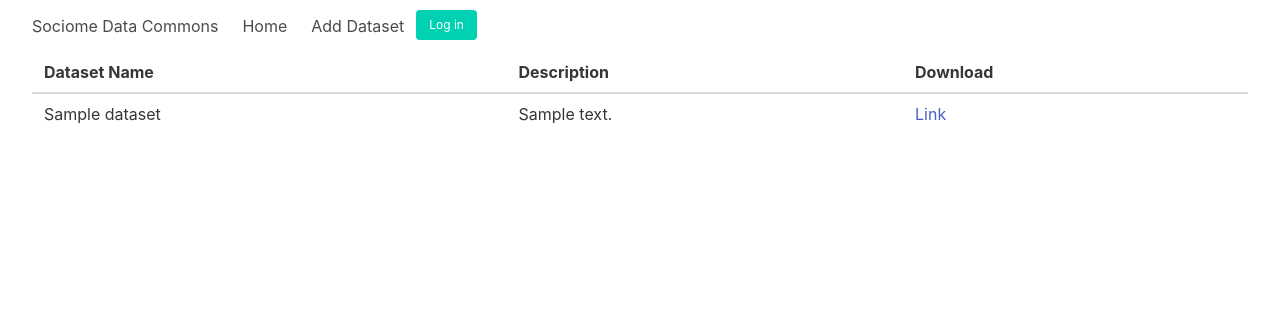
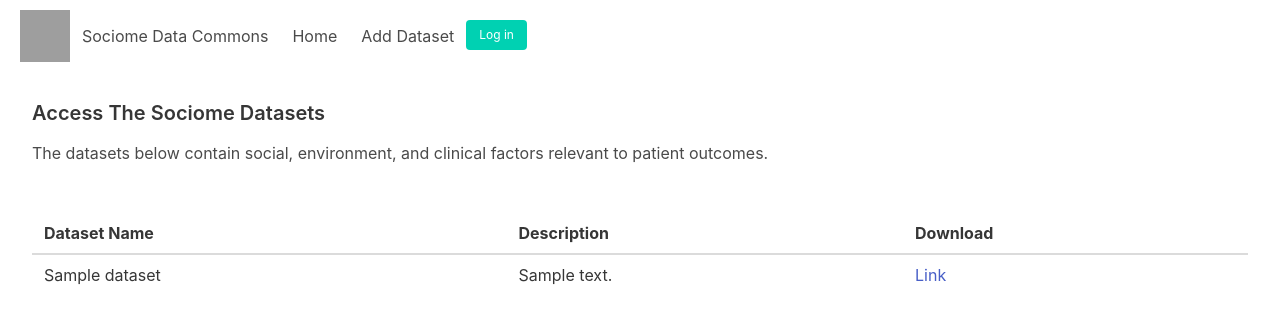
Before and after one commit to sociome/sociome-data-commons, a Django app: page / in a window 1280 px wide. Shown: the top 324 px of the page. Run offline with Django 4.2, Linux system fonts and the light colour scheme; tables that the repository leaves empty hold one stand-in row (values such as "Sample post"); grey boxes are pictures that could not be loaded.

Commit message:
Updated with more clean up of the html template

```diff
--- a/sociomedc/fileserver/views.py
+++ b/sociomedc/fileserver/views.py
@@ -4,6 +4,7 @@ from fileserver.models import *
 # Create your views here.
 def index(request, new_dataset=False):
     return render(request, 'index.html', {'datasets': Dataset.objects.all()})
+
 
 def upload(request):
 
--- a/sociomedc/templates/base.html
+++ b/sociomedc/templates/base.html
@@ -9,16 +9,22 @@
 
 <body>
 
+<div style="margin-top: 10px;">
+</div>
+
 <div class="container is-fluid">
 <nav class="navbar" role="navigation" aria-label="main navigation">
   <div class="navbar-brand">
+  	<img src="{% static 'icon.png' %}" width="50px">
     <a class="navbar-item">
       Sociome Data Commons
     </a>
-    <a class="navbar-item" href="/">
+
+      <a class="navbar-item" href="/">
         Home
       </a>
-           	<a class="navbar-item" href="/upload">
+
+      <a class="navbar-item" href="/upload">
         Add Dataset
       </a>
 
--- a/sociomedc/templates/index.html
+++ b/sociomedc/templates/index.html
@@ -1,6 +1,16 @@
 {% extends 'base.html' %}
 
 {% block content %}
+
+<div class="content is-fluid">
+<p><br></p>
+
+<h4>Access The Sociome Datasets</h4>
+The datasets below contain social, environment, and clinical factors relevant to patient outcomes.
+
+<p><br></p>
+</div>
+
     <table class="table">
     <thead>
       <tr>
```
